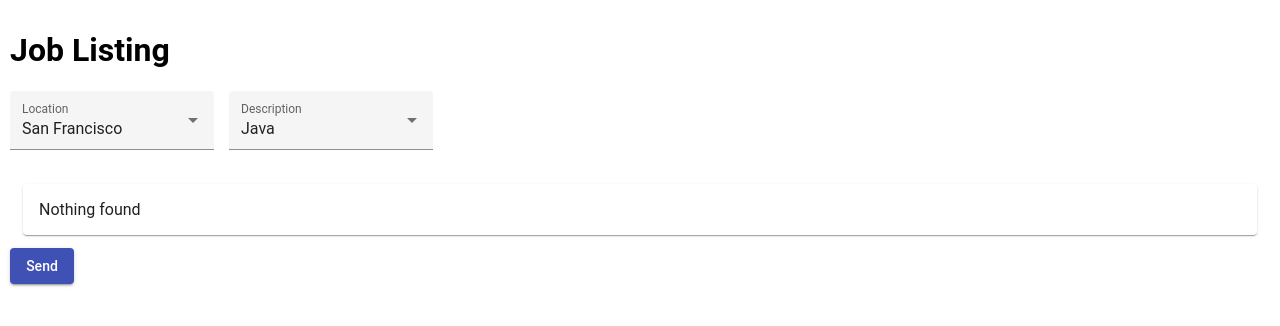
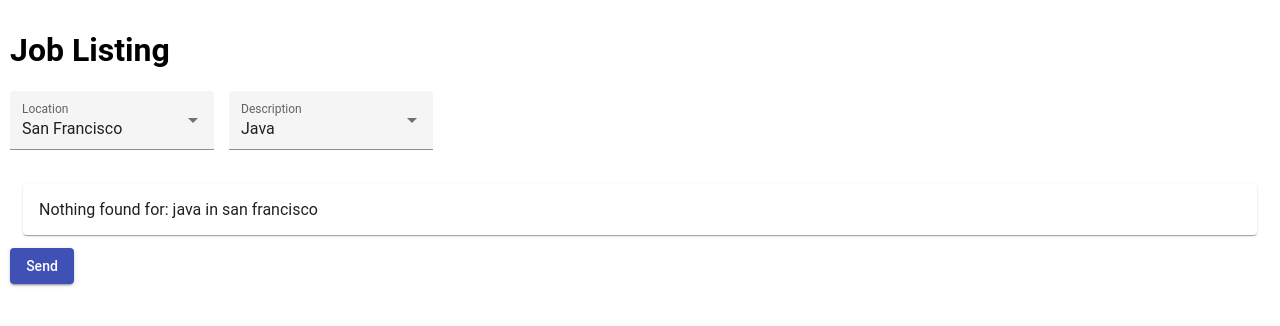
Before and after one commit to herjaca/jobsoffer-backend-ui, an Angular app: page /home in a window 1280 px wide. Shown: the top 326 px of the page. Built offline with nearby package versions, Linux system fonts and the light colour scheme.

Commit message:
nothing found message.

```diff
--- a/src/app/components/home/home.component.html
+++ b/src/app/components/home/home.component.html
@@ -15,7 +15,7 @@
 
 <div style="padding: 13px;">
     <mat-card *ngIf="jobs.length === 0">
-		Nothing found
+		Nothing found for: {{selectedLanguage}} in {{ selectedCity }}
 	</mat-card>
 
     <mat-card *ngFor="let job of jobs" style="margin-top:11px;">
```
